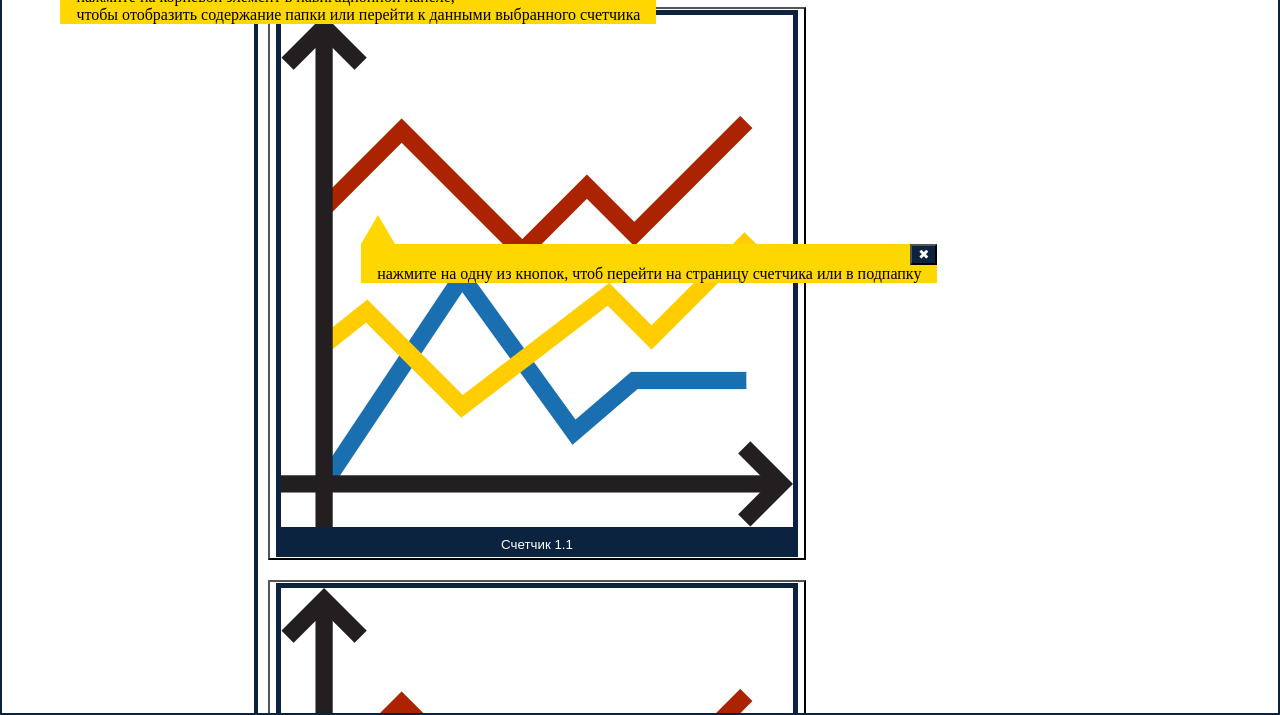
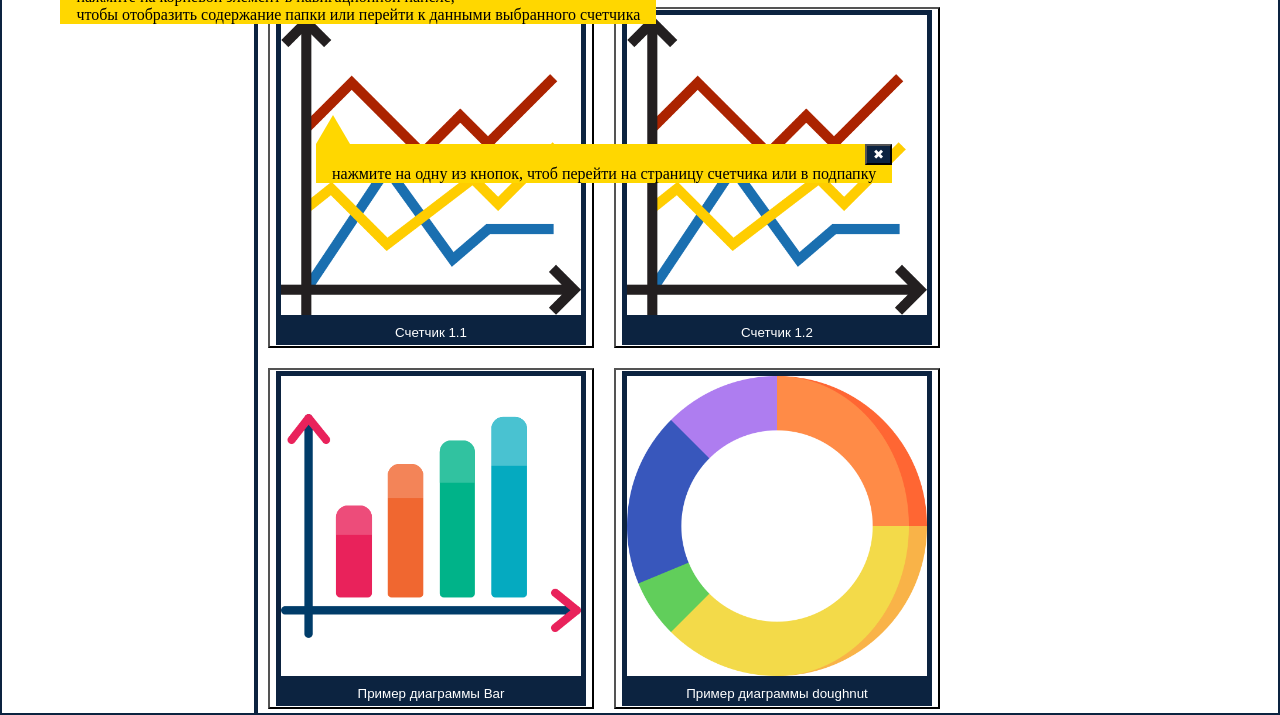
Before and after one commit to K-nova/PTUA-Meters-monitoring, a plain HTML site: page Charts/Charts-main.html in a window 1280 px wide. Shown: the part 85-800 px from the top of the page. Drawn offline with nearby package versions, Linux system fonts and the light colour scheme.

Commit message:
adaptive screen

```diff
--- a/Charts/css/ChartsOverview.css
+++ b/Charts/css/ChartsOverview.css
@@ -6,8 +6,8 @@
     /*aspect-ratio: 1;*/
 
     background-color: white;
-    min-width: 400px;
-    min-height: 400px;
+    min-width: 200px;
+    min-height: 200px;
     margin: 10px;
     position: relative; /*необходим для абсолютного позиционирования и масштабировани след. элемента*/
 }
@@ -30,8 +30,8 @@
 
 .Overview-Iframe, .Overview-picture{
     display: block;
-    min-width: 400px;
-    min-height: 350px;
+    max-width: 300px;
+    max-height: 300px;
     border-style: none;
     border: 5px solid var(--BackColor);
 }
```
Also changed, not shown: Main/SlideShow.html (+1 -1 lines).
